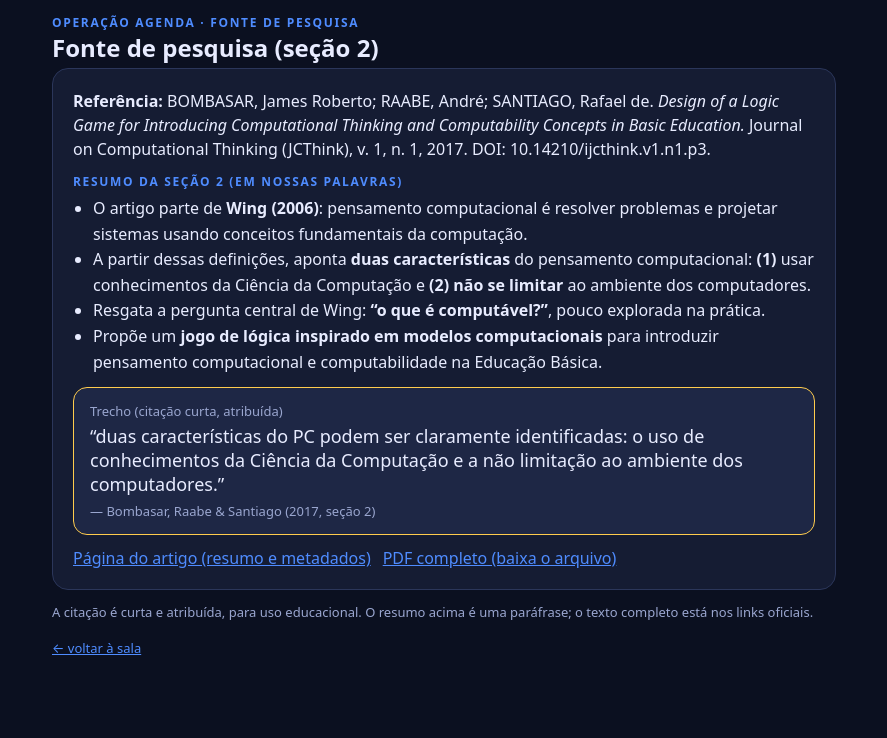
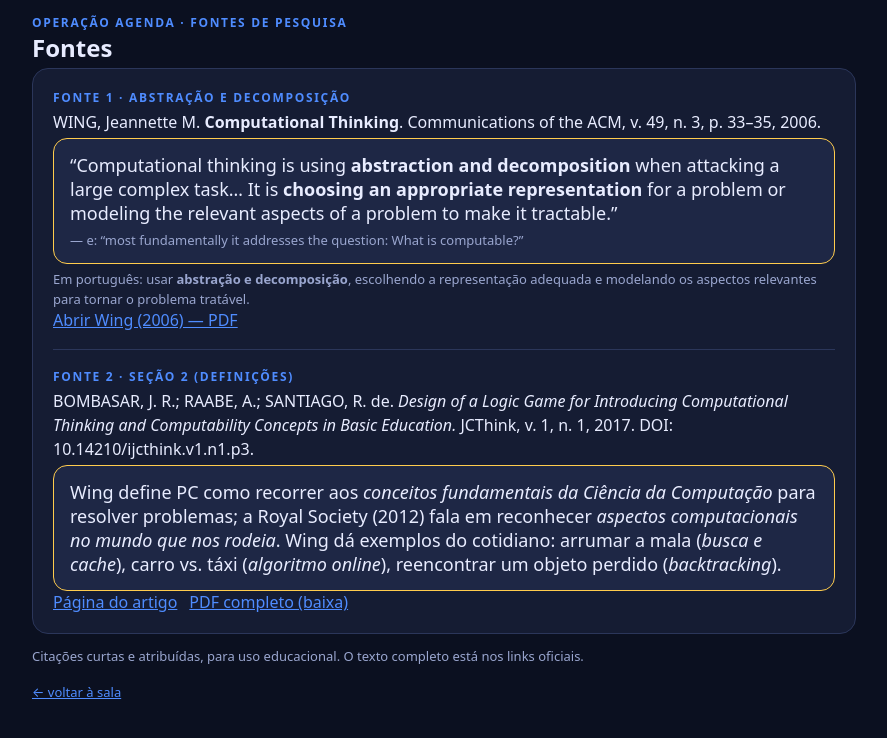
Before and after one commit to Migueldoniz/pensamento-computacional, a Next.js app: page /fonte in a window 1280 px wide. Shown: the top 738 px of the page, without its empty margins (196-1083 px from the left). Built offline with nearby package versions, Linux system fonts and the light colour scheme.

Commit message:
feat(pesquisa): tarefa generativa (abstrair uma decisao propria) + fonte Wing (2006) na /fonte

```diff
--- a/app/fonte/page.tsx
+++ b/app/fonte/page.tsx
@@ -1,78 +1,68 @@
 import Link from 'next/link'
 
 export const metadata = {
-  title: 'Fonte de pesquisa — Operação Agenda',
+  title: 'Fontes de pesquisa — Operação Agenda',
 }
 
 export default function FontePage({ searchParams }: { searchParams: { room?: string } }) {
   const room = (searchParams?.room || '').toUpperCase()
   const back = room ? `/play?room=${room}` : '/play'
   return (
-    <div className="wrap" style={{ maxWidth: 820, margin: '0 auto' }}>
-      <div className="act">Operação Agenda · fonte de pesquisa</div>
-      <h1 style={{ fontSize: 24 }}>Fonte de pesquisa (seção 2)</h1>
+    <div className="wrap" style={{ maxWidth: 860, margin: '0 auto' }}>
+      <div className="act">Operação Agenda · fontes de pesquisa</div>
+      <h1 style={{ fontSize: 24 }}>Fontes</h1>
 
-      <div className="card col" style={{ gap: 12 }}>
-        <p style={{ margin: 0 }}>
-          <strong>Referência:</strong> BOMBASAR, James Roberto; RAABE, André; SANTIAGO, Rafael de.
-          <em> Design of a Logic Game for Introducing Computational Thinking and Computability
-          Concepts in Basic Education.</em> Journal on Computational Thinking (JCThink), v. 1, n. 1,
-          2017. DOI: 10.14210/ijcthink.v1.n1.p3.
-        </p>
+      <div className="card col" style={{ gap: 14 }}>
+        <div>
+          <div className="act">Fonte 1 · abstração e decomposição</div>
+          <p style={{ margin: '4px 0' }}>
+            WING, Jeannette M. <strong>Computational Thinking</strong>. Communications of the ACM,
+            v. 49, n. 3, p. 33–35, 2006.
+          </p>
+          <div className="bubble" style={{ borderColor: 'var(--warn)' }}>
+            “Computational thinking is using <strong>abstraction and decomposition</strong> when
+            attacking a large complex task… It is <strong>choosing an appropriate representation</strong>{' '}
+            for a problem or modeling the relevant aspects of a problem to make it tractable.”
+            <div className="small muted" style={{ marginTop: 6 }}>— e: “most fundamentally it addresses the question: What is computable?”</div>
+          </div>
+          <p className="small muted" style={{ margin: '6px 0 0' }}>
+            Em português: usar <strong>abstração e decomposição</strong>, escolhendo a representação
+            adequada e modelando os aspectos relevantes para tornar o problema tratável.
+          </p>
+          <a href="http://cs.cmu.edu/~wing/publications/Wing06.pdf" target="_blank" rel="noreferrer">
+            Abrir Wing (2006) — PDF
+          </a>
+        </div>
+
+        <hr style={{ border: 0, borderTop: '1px solid var(--line)', margin: '4px 0' }} />
 
         <div>
-          <div className="act">Resumo da seção 2 (em nossas palavras)</div>
-          <ul style={{ margin: '6px 0 0', paddingLeft: 20, lineHeight: 1.6 }}>
-            <li>
-              O artigo parte de <strong>Wing (2006)</strong>: pensamento computacional é resolver
-              problemas e projetar sistemas usando conceitos fundamentais da computação.
-            </li>
-            <li>
-              A partir dessas definições, aponta <strong>duas características</strong> do pensamento
-              computacional: <strong>(1)</strong> usar conhecimentos da Ciência da Computação e{' '}
-              <strong>(2)</strong> <strong>não se limitar</strong> ao ambiente dos computadores.
-            </li>
-            <li>
-              Resgata a pergunta central de Wing: <strong>“o que é computável?”</strong>, pouco
-              explorada na prática.
-            </li>
-            <li>
-              Propõe um <strong>jogo de lógica inspirado em modelos computacionais</strong> para
-              introduzir pensamento computacional e computabilidade na Educação Básica.
-            </li>
-          </ul>
-        </div>
-
-        <div className="bubble" style={{ borderColor: 'var(--warn)' }}>
-          <div className="small muted" style={{ marginBottom: 4 }}>Trecho (citação curta, atribuída)</div>
-          “duas características do PC podem ser claramente identificadas: o uso de conhecimentos da
-          Ciência da Computação e a não limitação ao ambiente dos computadores.”
-          <div className="small muted" style={{ marginTop: 6 }}>
-            — Bombasar, Raabe &amp; Santiago (2017, seção 2)
+          <div className="act">Fonte 2 · seção 2 (definições)</div>
+          <p style={{ margin: '4px 0' }}>
+            BOMBASAR, J. R.; RAABE, A.; SANTIAGO, R. de. <em>Design of a Logic Game for Introducing
+            Computational Thinking and Computability Concepts in Basic Education.</em> JCThink, v. 1,
+            n. 1, 2017. DOI: 10.14210/ijcthink.v1.n1.p3.
+          </p>
+          <div className="bubble" style={{ borderColor: 'var(--warn)' }}>
+            Wing define PC como recorrer aos <em>conceitos fundamentais da Ciência da Computação</em>{' '}
+            para resolver problemas; a Royal Society (2012) fala em reconhecer <em>aspectos
+            computacionais no mundo que nos rodeia</em>. Wing dá exemplos do cotidiano: arrumar a mala
+            (<em>busca e cache</em>), carro vs. táxi (<em>algoritmo online</em>), reencontrar um objeto
+            perdido (<em>backtracking</em>).
           </div>
-        </div>
-
-        <div className="row">
-          <a
-            href="https://periodicos.univali.br/index.php/IJCThink/article/view/8928"
-            target="_blank"
-            rel="noreferrer"
-          >
-            Página do artigo (resumo e metadados)
-          </a>
-          <a
-            href="https://periodicos.univali.br/index.php/IJCThink/article/view/8928/6208"
-            target="_blank"
-            rel="noreferrer"
-          >
-            PDF completo (baixa o arquivo)
-          </a>
+          <div className="row">
+            <a href="https://periodicos.univali.br/index.php/IJCThink/article/view/8928" target="_blank" rel="noreferrer">
+              Página do artigo
+            </a>
+            <a href="https://periodicos.univali.br/index.php/IJCThink/article/view/8928/6208" target="_blank" rel="noreferrer">
+              PDF completo (baixa)
+            </a>
+          </div>
         </div>
       </div>
 
       <p className="small muted">
-        A citação é curta e atribuída, para uso educacional. O resumo acima é uma paráfrase; o texto
-        completo está nos links oficiais.
+        Citações curtas e atribuídas, para uso educacional. O texto completo está nos links oficiais.
       </p>
 
       <Link href={back} className="small">← voltar à sala{room ? ` ${room}` : ''}</Link>
```
Also changed, not shown: lib/game.ts (+4 -6 lines).
